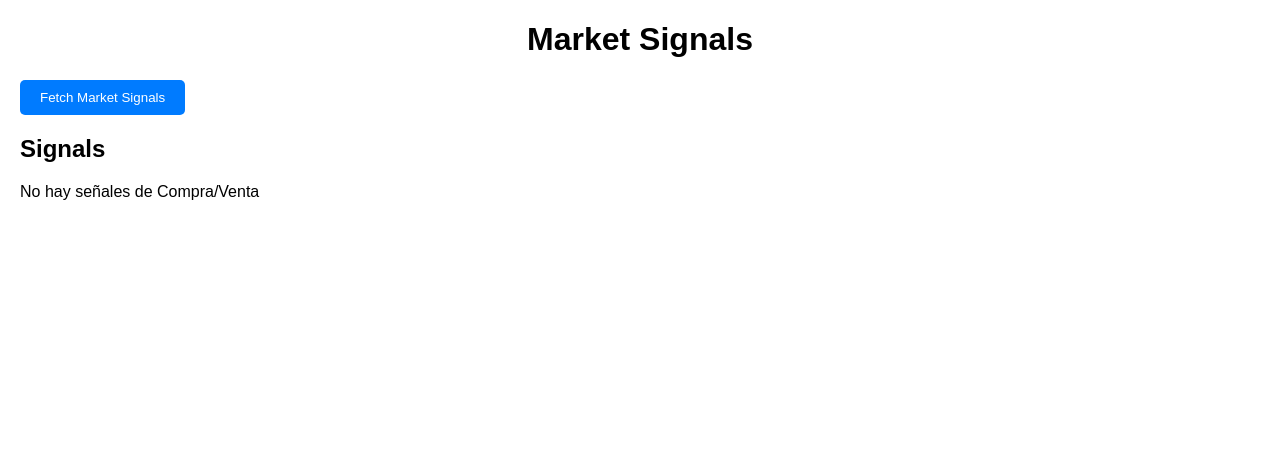
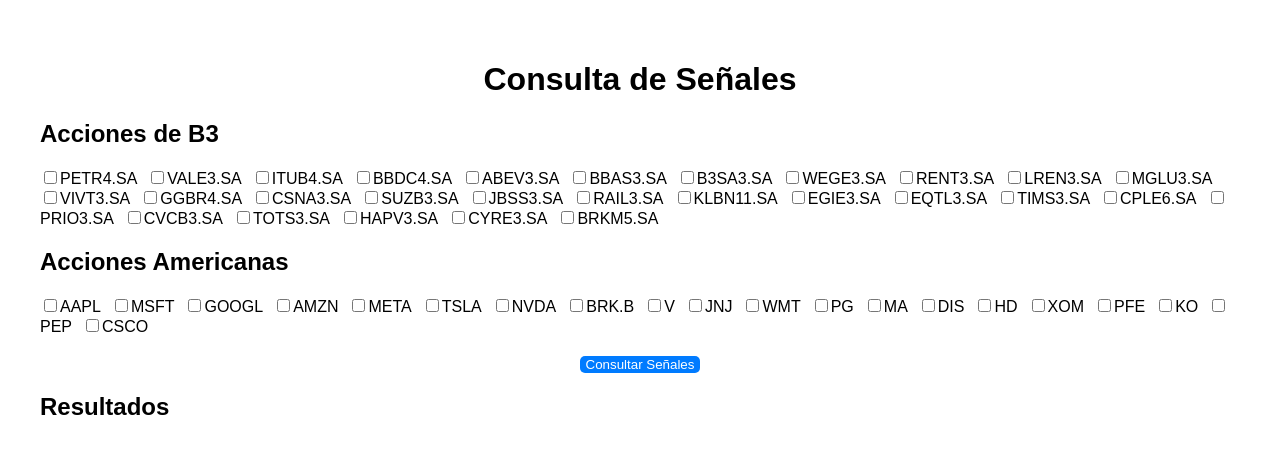
Before and after one commit to khoalaibr/trading-app, a React (Vite) app: page / in a window 1280 px wide. Shown: the top 454 px of the page. Built offline with nearby package versions, Linux system fonts and the light colour scheme.

Commit message:
Cambio para seleccionar varias acciones

```diff
--- a/package.json
+++ b/package.json
@@ -12,6 +12,7 @@
     "deploy": "gh-pages -d dist"
   },
   "dependencies": {
+    "axios": "^1.7.7",
     "dotenv": "^16.4.5",
     "react": "^18.3.1",
     "react-dom": "^18.3.1"
--- a/src/App.jsx
+++ b/src/App.jsx
@@ -1,30 +1,88 @@
 import React, { useState } from "react";
-import SignalList from "./components/SignalList";
-import FetchButton from "./components/FetchButton";
+import axios from "axios";
+import { B3_ACTIONS, AMERICAN_ACTIONS } from "./actions";
 
-function App() {
-  const [signals, setSignals] = useState([]);
+const App = () => {
+  const [selectedTickers, setSelectedTickers] = useState([]);
+  const [results, setResults] = useState([]);
+
+  const handleCheckboxChange = (ticker) => {
+    setSelectedTickers((prev) =>
+      prev.includes(ticker)
+        ? prev.filter((item) => item !== ticker) // Elimina si ya está seleccionado
+        : [...prev, ticker] // Agrega si no está seleccionado
+    );
+  };
 
   const fetchSignals = async () => {
+    if (selectedTickers.length === 0) {
+      alert("Selecciona al menos una acción");
+      return;
+    }
+
     try {
-      const response = await fetch(
-        `${import.meta.env.VITE_API_BASE_URL}/api/market/daily-signals?tickers=PETR4.SA,VALE3.SA,ITUB4.SA,BBDC4.SA,ABEV3.SA,BBAS3.SA,B3SA3.SA,WEGE3.SA,RENT3.SA,LREN3.SA,MGLU3.SA,VIVT3.SA,GGBR4.SA,CSNA3.SA,SUZB3.SA,JBSS3.SA,RAIL3.SA,KLBN11.SA,EGIE3.SA,EQTL3.SA,TIMS3.SA,CPLE6.SA,PRIO3.SA,CVCB3.SA,TOTS3.SA,HAPV3.SA,CYRE3.SA,BRKM5.SA&interval=1d`
+      const response = await axios.get(
+        `${process.env.REACT_APP_API_BASE_URL}/market/daily-signals`,
+        {
+          params: {
+            tickers: selectedTickers.join(","),
+            interval: "1d",
+          },
+        }
       );
-      const data = await response.json();
-      const filteredSignals = data.filter(signal => signal.buy || signal.sell); // Filtrar solo señales de compra/venta
-      setSignals(filteredSignals);
+      setResults(response.data);
     } catch (error) {
       console.error("Error fetching signals:", error);
+      alert("Error al consultar las señales");
     }
   };
 
   return (
-    <div className="App">
-      <h1>Market Signals</h1>
-      <FetchButton onClick={fetchSignals} />
-      <SignalList signals={signals} />
+    <div style={{ padding: "20px" }}>
+      <h1>Consulta de Señales</h1>
+
+      <h2>Acciones de B3</h2>
+      <div style={{ marginBottom: "20px" }}>
+        {B3_ACTIONS.map((ticker) => (
+          <label key={ticker} style={{ marginRight: "10px" }}>
+            <input
+              type="checkbox"
+              value={ticker}
+              onChange={() => handleCheckboxChange(ticker)}
+            />
+            {ticker}
+          </label>
+        ))}
+      </div>
+
+      <h2>Acciones Americanas</h2>
+      <div style={{ marginBottom: "20px" }}>
+        {AMERICAN_ACTIONS.map((ticker) => (
+          <label key={ticker} style={{ marginRight: "10px" }}>
+            <input
+              type="checkbox"
+              value={ticker}
+              onChange={() => handleCheckboxChange(ticker)}
+            />
+            {ticker}
+          </label>
+        ))}
+      </div>
+
+      <button onClick={fetchSignals} style={{ marginBottom: "20px" }}>
+        Consultar Señales
+      </button>
+
+      <h2>Resultados</h2>
+      <div>
+        {results.map(({ ticker, buy, sell, currentPrice }) => (
+          <div key={ticker}>
+            <strong>{ticker}</strong>: {buy ? "Compra" : sell ? "Venta" : "Sin señal"} - Precio: {currentPrice}
+          </div>
+        ))}
+      </div>
     </div>
   );
-}
+};
 
 export default App;
--- /dev/null
+++ b/src/actions.js
@@ -0,0 +1,15 @@
+export const B3_ACTIONS = [
+    "PETR4.SA", "VALE3.SA", "ITUB4.SA", "BBDC4.SA", "ABEV3.SA",
+    "BBAS3.SA", "B3SA3.SA", "WEGE3.SA", "RENT3.SA", "LREN3.SA",
+    "MGLU3.SA", "VIVT3.SA", "GGBR4.SA", "CSNA3.SA", "SUZB3.SA",
+    "JBSS3.SA", "RAIL3.SA", "KLBN11.SA", "EGIE3.SA", "EQTL3.SA",
+    "TIMS3.SA", "CPLE6.SA", "PRIO3.SA", "CVCB3.SA", "TOTS3.SA",
+    "HAPV3.SA", "CYRE3.SA", "BRKM5.SA"
+  ];
+
+  export const AMERICAN_ACTIONS = [
+    "AAPL", "MSFT", "GOOGL", "AMZN", "META",
+    "TSLA", "NVDA", "BRK.B", "V", "JNJ",
+    "WMT", "PG", "MA", "DIS", "HD",
+    "XOM", "PFE", "KO", "PEP", "CSCO"
+  ];
```
Also changed, not shown: 1 other file (tests, documents, lock files or other folders).
